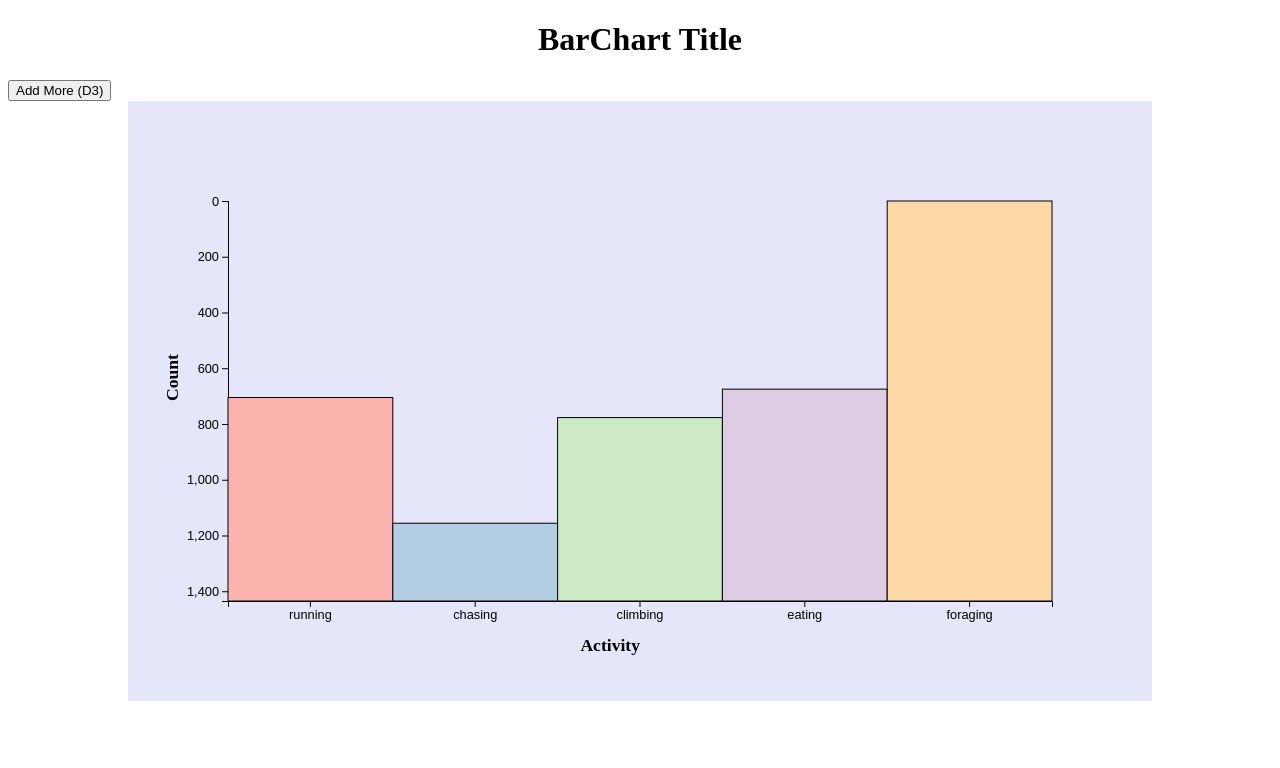
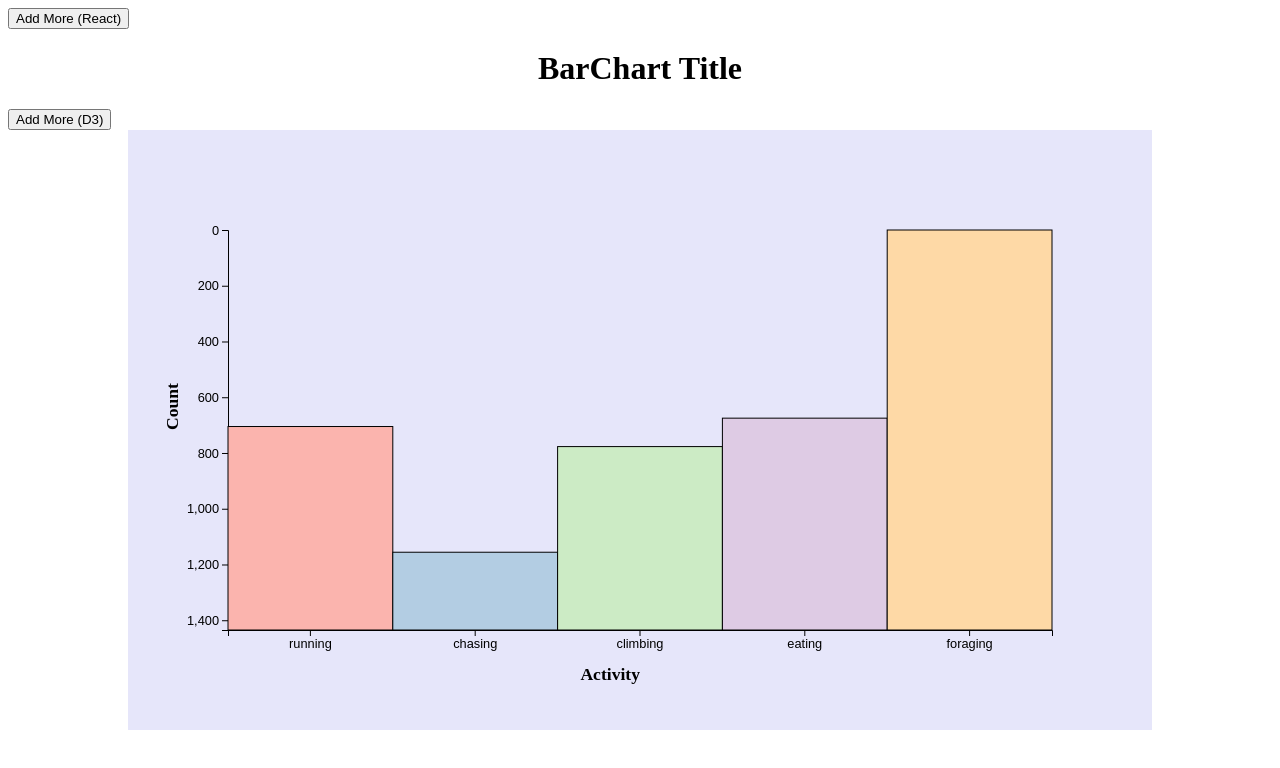
Before and after one commit to OscarKodes/React_and_D3_practice, a React (Create React App) app: page / in a window 1280 px wide. Shown: the top 768 px of the page. Built offline with nearby package versions, Linux system fonts and the light colour scheme.

Commit message:
Add react based btn to click on the addmore btn

```diff
--- a/src/components/App.jsx
+++ b/src/components/App.jsx
@@ -2,8 +2,13 @@ import React, { useState } from "react";
 import BarChart from "./BarChart";
 
 function App() {
+  function btnHandler() {
+    document.getElementById("btn").click();
+  }
+
   return (
     <div>
+      <button onClick={btnHandler}>Add More (React)</button>
       <BarChart />
     </div>
   );
```
